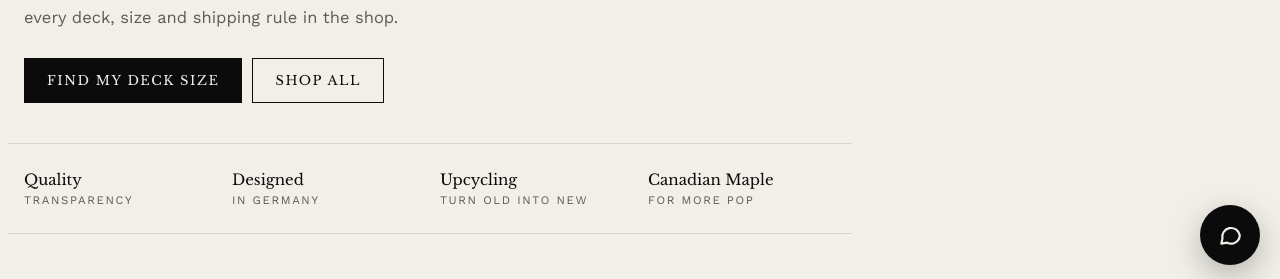
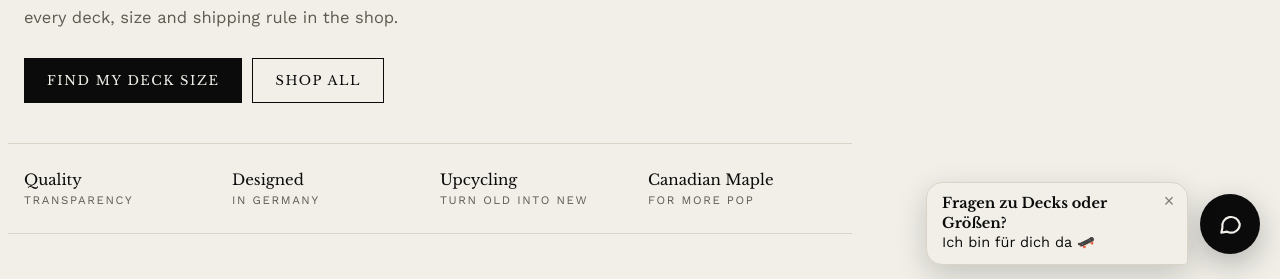
Before and after one commit to Irena-Schindler/ask-irena, a website: page public/demo/tymeskate/index.html in a window 1280 px wide. Both pictures are taken after a click on the button 1226 px from the left and 194 px from the top of the page. Shown: the part 515-794 px from the top of the page. Drawn offline with Linux system fonts and the light colour scheme.

Commit message:
Demo-Chatbots: Hinweis-Blase am Chat-Button ("Fragen? Ich bin für dich da")
Erscheint, sobald der Chat minimiert ist, öffnet den Chat per Klick und lässt sich ausblenden.
Auf dem Handy startet der Chat minimiert mit dieser Blase, damit er die Seite nicht verdeckt.

Co-Authored-By: Claude Opus 5.5 <noreply@anthropic.com>

```diff
--- a/public/demo/assets/chat.css
+++ b/public/demo/assets/chat.css
@@ -48,9 +48,17 @@
 .cb-send{flex:none;width:42px;border:0;border-radius:var(--cb-btn-radius);background:var(--cb-accent);color:var(--cb-accent-fg);cursor:pointer;display:grid;place-items:center}
 .cb-send:disabled{opacity:.5;cursor:default}
 .cb-foot{font-size:10.5px;text-align:center;opacity:.55;padding:0 12px 8px}
-.cb-launch{width:60px;height:60px;border-radius:50%;border:0;background:var(--cb-accent);color:var(--cb-accent-fg);box-shadow:0 10px 30px rgba(0,0,0,.25);cursor:pointer;display:grid;place-items:center;margin-left:auto}
-.cb-launch[hidden]{display:none!important}
+.cb-launchrow{display:flex;align-items:center;justify-content:flex-end;gap:12px}
+.cb-launchrow[hidden]{display:none!important}
+.cb-launch{flex:none;width:60px;height:60px;border-radius:50%;border:0;background:var(--cb-accent);color:var(--cb-accent-fg);box-shadow:0 10px 30px rgba(0,0,0,.25);cursor:pointer;display:grid;place-items:center}
+.cb-teaser{position:relative;display:flex;align-items:center;max-width:min(260px,calc(100vw - 110px));background:var(--cb-bg);color:var(--cb-fg);border:1px solid var(--cb-border);border-radius:16px 16px 4px 16px;box-shadow:0 10px 30px rgba(0,0,0,.18);animation:cbin .35s ease-out both}
+.cb-teaser[hidden]{display:none!important}
+.cb-teaser-text{background:none;border:0;color:inherit;font:inherit;font-size:14.5px;line-height:1.35;text-align:left;padding:11px 8px 11px 15px;cursor:pointer}
+.cb-teaser-text b{font-family:var(--cb-head-font)}
+.cb-teaser-x{flex:none;align-self:flex-start;background:none;border:0;color:inherit;opacity:.5;font-size:18px;line-height:1;width:28px;height:28px;margin:4px 4px 0 0;cursor:pointer;border-radius:50%}
+.cb-teaser-x:hover,.cb-teaser-x:focus-visible{opacity:1;background:var(--cb-hover)}
+@keyframes cbin{from{opacity:0;transform:translateY(6px)}to{opacity:1;transform:none}}
 button:focus-visible,a:focus-visible{outline:2px solid var(--cb-accent);outline-offset:2px}
 @media (min-width:1100px){body{padding-right:420px}}
 @media (max-width:480px){.cb{right:max(8px,env(safe-area-inset-right,0px));bottom:max(8px,env(safe-area-inset-bottom,0px))}.cb-panel{width:calc(100vw - 16px);height:calc(100vh - 90px)}}
-@media (prefers-reduced-motion:reduce){.cb-typing span{animation:none}.cb-log{scroll-behavior:auto}}
+@media (prefers-reduced-motion:reduce){.cb-teaser{animation:none}.cb-typing span{animation:none}.cb-log{scroll-behavior:auto}}
--- a/public/demo/assets/chat.js
+++ b/public/demo/assets/chat.js
@@ -19,7 +19,11 @@
       '<button class="cb-send" id="cb-send" aria-label="' + C.t.send + '">' + ICON_SEND + '</button></form>' +
       '<div class="cb-foot">' + C.t.foot + '</div>' +
     '</section>' +
-    '<button class="cb-launch" id="cb-launch" hidden aria-label="' + C.t.open + '">' + ICON_CHAT + '</button>';
+    '<div class="cb-launchrow" id="cb-launchrow" hidden>' +
+      '<div class="cb-teaser" id="cb-teaser"><button type="button" class="cb-teaser-text" id="cb-teaser-open">' + C.t.teaser + '</button>' +
+      '<button type="button" class="cb-teaser-x" id="cb-teaser-x" aria-label="' + C.t.hideTeaser + '">×</button></div>' +
+      '<button class="cb-launch" id="cb-launch" aria-label="' + C.t.open + '">' + ICON_CHAT + '</button>' +
+    '</div>';
 
   var $ = function (id) { return document.getElementById(id); };
   var log = $('cb-log'), input = $('cb-input'), sendBtn = $('cb-send'), chipsEl = $('cb-chips');
@@ -140,11 +144,17 @@
 
   $('cb-form').addEventListener('submit', function (e) { e.preventDefault(); var v = input.value; input.value = ''; send(v); });
   $('cb-reset').onclick = start;
-  $('cb-min').onclick = function () { $('cb-panel').hidden = true; $('cb-launch').hidden = false; $('cb-launch').focus(); };
-  $('cb-launch').onclick = function () { $('cb-panel').hidden = false; $('cb-launch').hidden = true; input.focus(); };
+  function minimize() { $('cb-panel').hidden = true; $('cb-launchrow').hidden = false; }
+  function openChat() { $('cb-panel').hidden = false; $('cb-launchrow').hidden = true; input.focus(); }
+  $('cb-min').onclick = function () { minimize(); $('cb-launch').focus(); };
+  $('cb-launch').onclick = openChat;
+  $('cb-teaser-open').onclick = openChat;
+  $('cb-teaser-x').onclick = function () { $('cb-teaser').hidden = true; $('cb-launch').focus(); };
   document.querySelectorAll('[data-open-chat]').forEach(function (b) {
-    b.addEventListener('click', function (e) { e.preventDefault(); $('cb-launch').onclick(); if (b.dataset.q) send(b.dataset.q); });
+    b.addEventListener('click', function (e) { e.preventDefault(); openChat(); if (b.dataset.q) send(b.dataset.q); });
   });
 
   start();
+  // On phones the open panel would cover the page: start with the button and its greeting bubble.
+  if (window.matchMedia && window.matchMedia('(max-width: 600px)').matches) minimize();
 })();
--- a/public/demo/tymeskate/index.html
+++ b/public/demo/tymeskate/index.html
@@ -123,7 +123,7 @@ h1 em{font-style:italic}
 window.BOT = {
   name: "TYME Assistant",
   avatar: "/demo/tymeskate/img/tyme_logo.png",
-  t: { online:"Online · antwortet sofort", reset:"Neu starten", minimize:"Minimieren",
+  t: { online:"Online · antwortet sofort", teaser:"<b>Fragen zu Decks oder Größen?</b><br>Ich bin für dich da 🛹", hideTeaser:"Hinweis ausblenden", reset:"Neu starten", minimize:"Minimieren",
        placeholder:"Frag nach Decks, Größen, Versand …", send:"Senden", open:"Chat öffnen", foot:"Pilot von AIDEN · Antworten ohne Gewähr, verbindlich ist der Shop" },
   greeting: "Hey, welcome to **TYME Skateboards**! 🛹\nIch helfe dir bei Decks, Größen, T-Shirts, Versand und Rückgabe. Frag einfach auf Deutsch oder Englisch.",
   chips: ["Welche Deckgröße passt zu mir?", "Was kostet der Versand?", "Zeig mir das All-in-1-Set", "Wer steckt hinter TYME?"],
```
Also changed, not shown: public/demo/10stundenwoche/index.html (+1 -1 lines).
